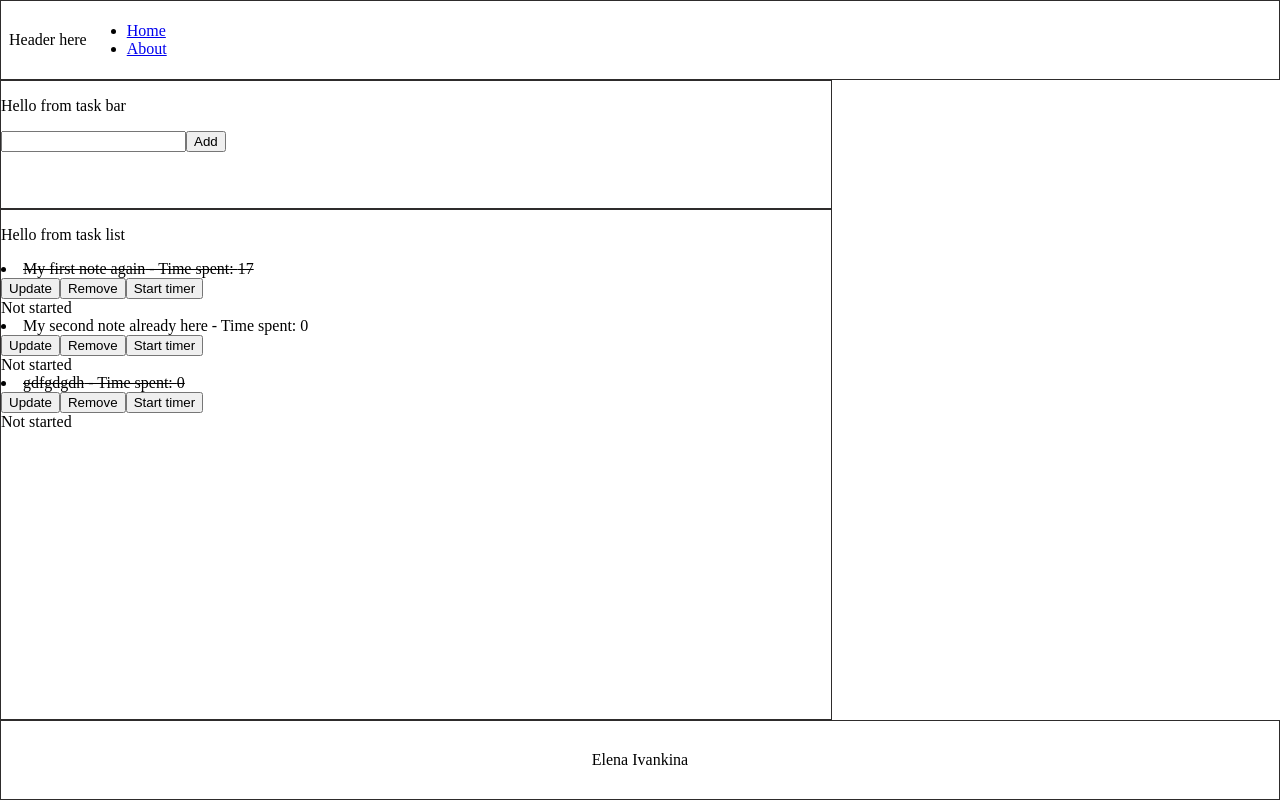
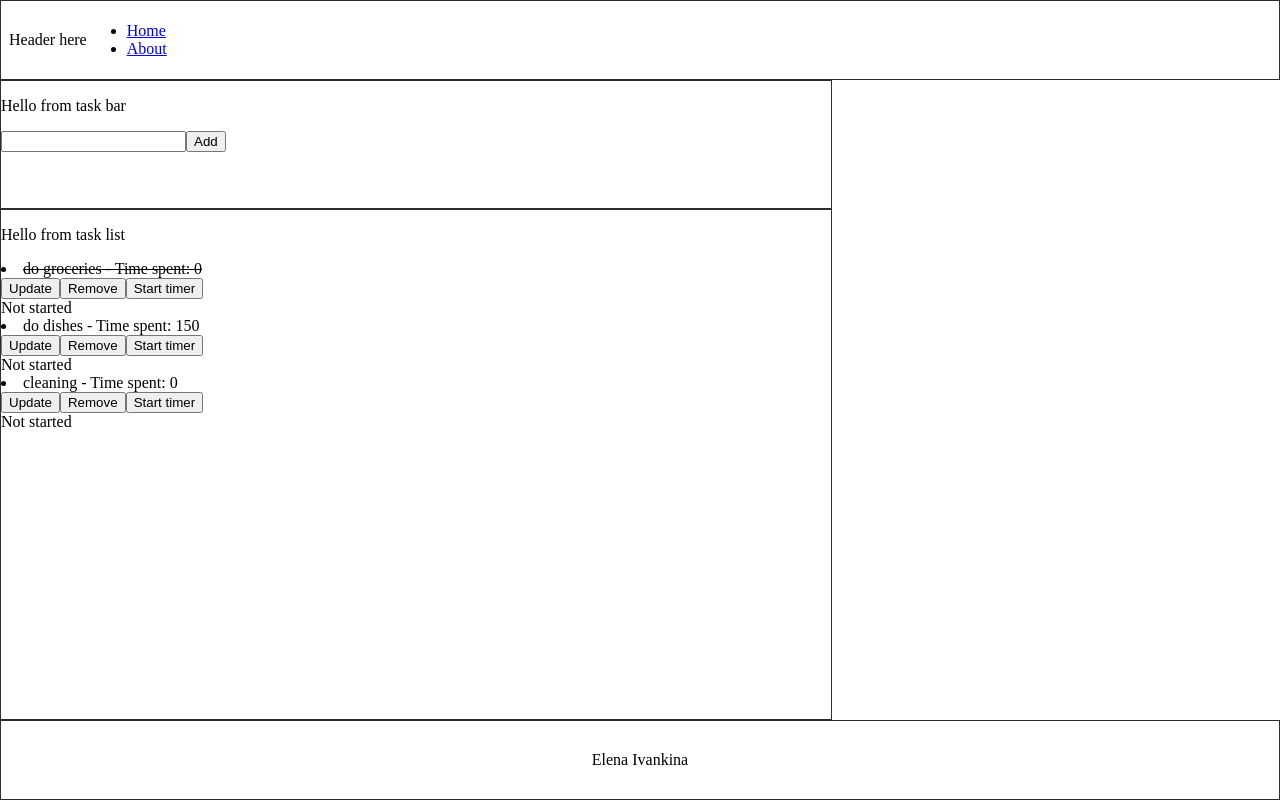
Before and after one commit to ElenaIf/todo_pomodoro, a React (Create React App) app: page / in a window 1280 px wide. Built offline with nearby package versions, Linux system fonts and the light colour scheme; data requests are answered from the project's data file.

Commit message:
removed any savings into json file and returned just state

```diff
--- a/src/App.js
+++ b/src/App.js
@@ -6,58 +6,36 @@ import Footer from "./components/Footer";
 import MainLeft from "./pages/MainLeft";
 import MainRight from "./pages/MainRight";
 
-// import axios from "axios";
-
-// const initialTodos = [
-// 	{
-// 		id: 1,
-// 		title: "do groceries",
-// 		done: true,
-// 		timeSpent: 0,
-// 	},
-// 	{
-// 		id: 2,
-// 		title: "do dishes",
-// 		done: false,
-// 		timeSpent: 150,
-// 	},
-// 	{
-// 		id: 3,
-// 		title: "cleaning",
-// 		done: false,
-// 		timeSpent: 0,
-// 	},
-// ];
-
-const baseURL = "http://localhost:3001/notes";
+const initialTodos = [
+	{
+		id: 1,
+		title: "do groceries",
+		done: true,
+		timeSpent: 0,
+	},
+	{
+		id: 2,
+		title: "do dishes",
+		done: false,
+		timeSpent: 150,
+	},
+	{
+		id: 3,
+		title: "cleaning",
+		done: false,
+		timeSpent: 0,
+	},
+];
 
 const App = () => {
-	const [todosArray, setTodosArray] = useState([]);
-
-	useEffect(() => {
-		axios.get(baseURL).then((response) => {
-			setTodosArray(response.data);
-		});
-	}, [setTodosArray]);
+	const [todosArray, setTodosArray] = useState(initialTodos);
 
 	const toggleTodo = (todo) => {
-		// setTodosArray(
-		// 	todosArray.map((t) => {
-		// 		return t.id === todo.id ? { ...t, done: !t.done } : t;
-		// 	})
-		// );
-
-		const updatedTasks = todosArray.map((t) => {
-			return t.id === todo.id ? { ...t, done: !t.done } : t;
-		});
-		const newItem = {
-			id: todo.id,
-			title: todo.title,
-			done: !todo.done,
-			timeSpent: todo.timeSpent,
-		};
-
-		axios.put(`${baseURL}/${todo.id}`, newItem).then(setTodosArray(updatedTasks));
+		setTodosArray(
+			todosArray.map((t) => {
+				return t.id === todo.id ? { ...t, done: !t.done } : t;
+			})
+		);
 	};
 
 	const addTodo = (todoText) => {
@@ -68,11 +46,8 @@ const App = () => {
 				done: false,
 				timeSpent: 0,
 			};
-			axios.post(baseURL, newTodo).then((resp) => {
-				console.log(resp.data);
-				setTodosArray([resp.data, ...todosArray]);
-			});
-			// setTodosArray([newTodo, ...todosArray]);
+
+			setTodosArray([newTodo, ...todosArray]);
 		}
 	};
 
@@ -80,35 +55,21 @@ const App = () => {
 		const updatedTasks = todosArray.map((t) => {
 			return t.id === todo.id ? { ...t, title: newValue } : t;
 		});
-		const newItem = {
-			id: todo.id,
-			title: newValue,
-			done: todo.done,
-			timeSpent: todo.timeSpent,
-		};
-		if (newValue !== "") {
-			axios.put(`${baseURL}/${todo.id}`, newItem).then(setTodosArray(updatedTasks));
-		}
+		setTodosArray(updatedTasks);
 	};
 
 	const saveTimeIntoTodo = (todo, newTime) => {
 		const updatedTasks = todosArray.map((t) => {
 			return t.id === todo.id ? { ...t, timeSpent: newTime } : t;
 		});
-		const newItem = {
-			id: todo.id,
-			title: todo.title,
-			done: todo.done,
-			timeSpent: newTime,
-		};
 
-		axios.put(`${baseURL}/${todo.id}`, newItem).then(setTodosArray(updatedTasks));
+		setTodosArray(updatedTasks);
 	};
 
 	const deleteTodo = (todo) => {
 		const filteredTasks = [...todosArray.filter((task) => task.id !== todo.id)];
 
-		axios.delete(`${baseURL}/${todo.id}`).then(setTodosArray(filteredTasks));
+		setTodosArray(filteredTasks);
 
 		// setTodosArray([...todosArray.filter((task) => task.id !== todo.id)]);
 	};
```
